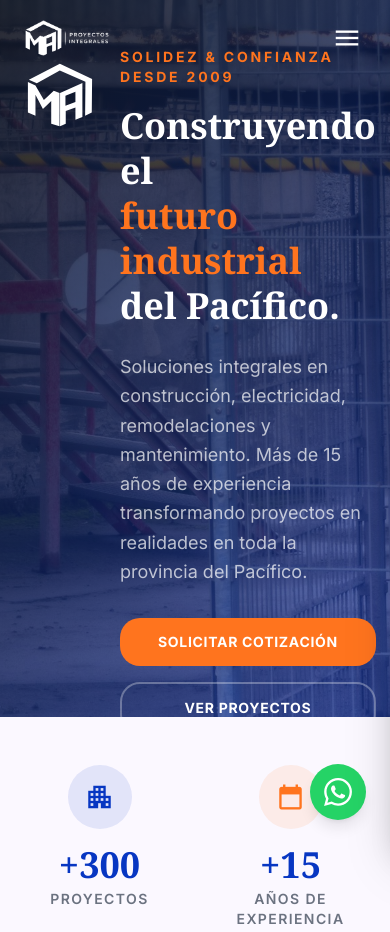
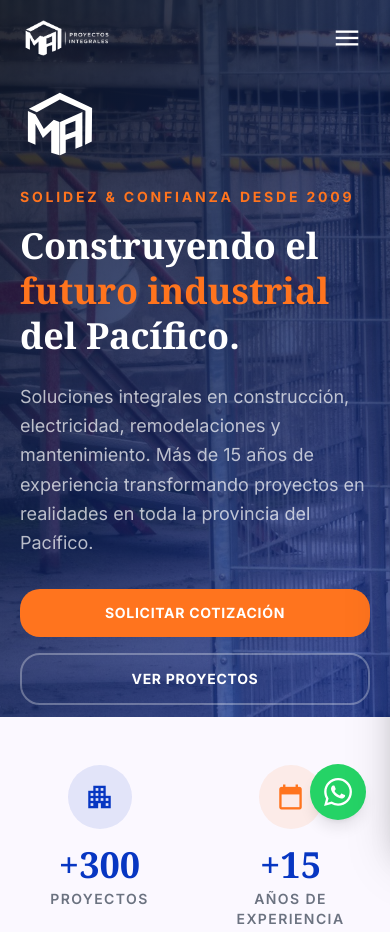
Before and after one commit to kendollcastro/ma-remodelaciones, a website: page index.html in a window 390 px wide. Shown: the top 932 px of the page. Drawn offline with nearby package versions, Linux system fonts and the light colour scheme.

Commit message:
fix(mobile): stack hero logo above titles on mobile

```diff
--- a/index.html
+++ b/index.html
@@ -337,7 +337,7 @@
     <div class="absolute inset-0 hero-gradient"></div>
   </div>
   <div class="relative z-10 px-5 md:px-8 w-full max-w-7xl mx-auto mt-16 md:mt-0">
-    <div class="flex items-start gap-5 md:gap-12 md:flex-row-reverse md:items-center">
+    <div class="flex flex-col items-start gap-5 md:gap-12 md:flex-row-reverse md:items-center">
       <img alt="MA Soluciones Integrales" class="w-20 h-20 md:w-72 md:h-72 lg:w-80 lg:h-80 flex-shrink-0 mt-2 md:mt-0" src="/src/assets/hero-logo-white.svg"/>
       <div class="md:flex-1">
         <span class="inline-block text-[#ff741e] font-bold text-sm uppercase tracking-[0.2em] mb-4" data-animate="fade-up">Solidez & Confianza desde 2009</span>
```
